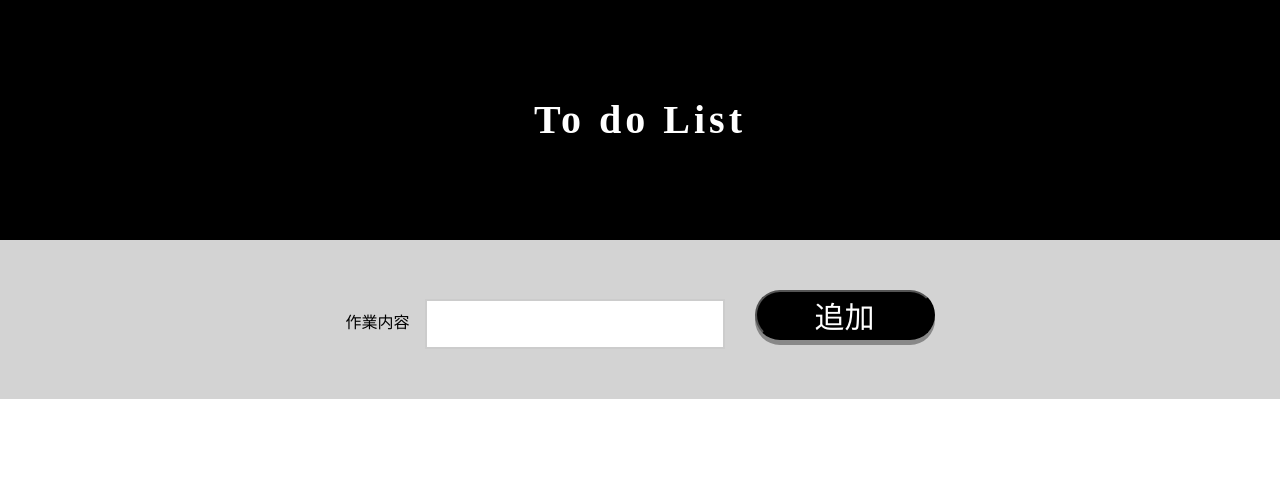
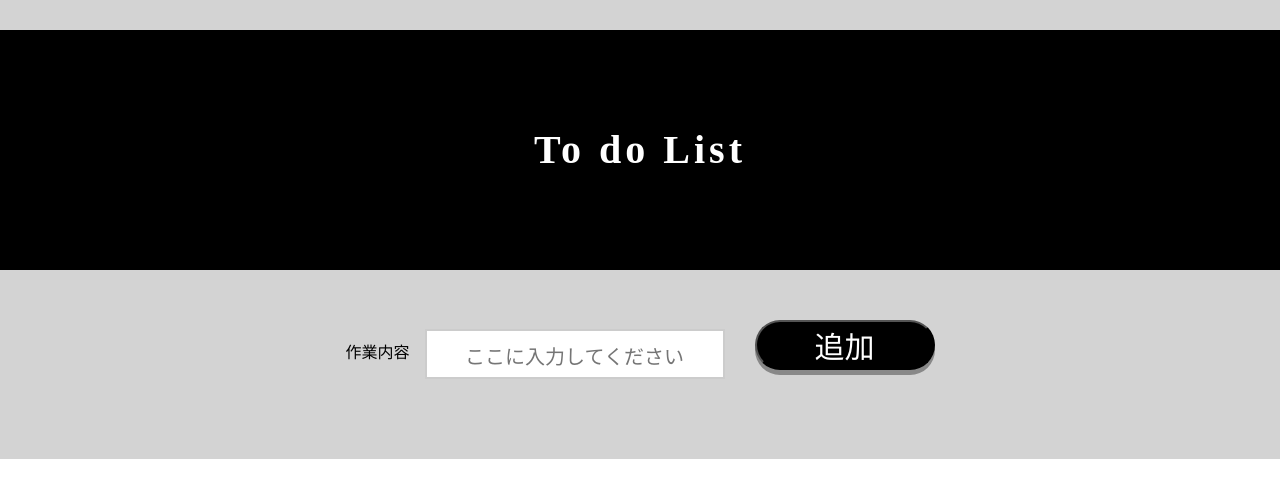
Before and after one commit to hipchin/react_hw_inoue, a React (Create React App) app: page / in a window 1280 px wide. Shown: the top 498 px of the page. Built offline with nearby package versions, Linux system fonts and the light colour scheme.

Commit message:
placeholder追加

```diff
--- a/src/App.js
+++ b/src/App.js
@@ -10,7 +10,7 @@ const AppWrapper = styled.div`
   align-items: center;
   flex-direction: column;
   background-color: lightgray;
-  padding: 30px　0;
+  padding: 30px 0;
 `;
 
 export default function App() {
--- a/src/Form.js
+++ b/src/Form.js
@@ -13,7 +13,11 @@ const FormWrap = styled.div`
     border: 2px solid #ccc;
     box-shadow: none;
     transition: all 0.3s;
-  }
+    ::placeholder{
+      font-size:20px;
+      text-align:center;
+    }
+}
 
   .input_box:focus {
     box-shadow: 0px 5px 10px 0px rgba(0, 0, 0, 0.4);
@@ -59,6 +63,7 @@ export default function Form(props) {
           id="addDoing"
           onChange={e => setTmpTodo(e.target.value)}
           value={tmpTodo}
+          placeholder="ここに入力してください"
         ></input>
         <button
           className="add"
```
